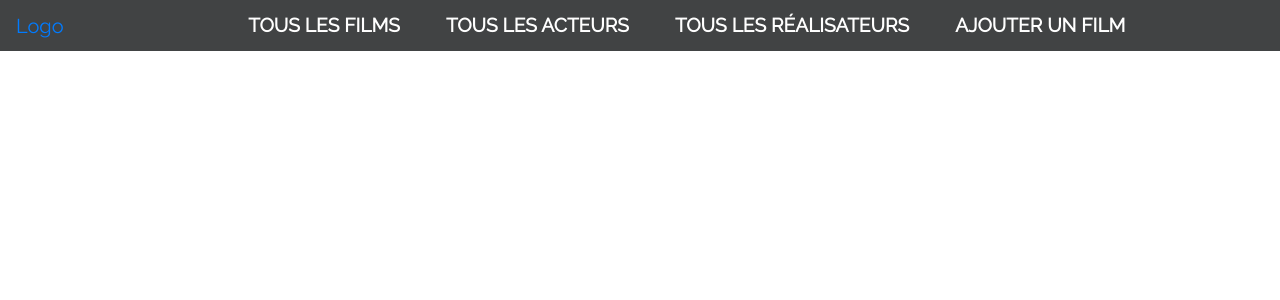
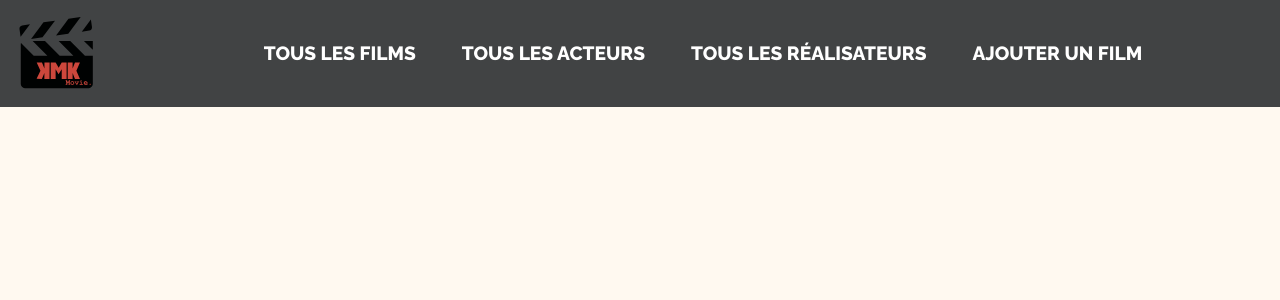
Before and after one commit to karen-ifrt/KMK-Movie, a PHP site: page /Views/header.php in a window 1280 px wide. Shown: the top 300 px of the page. Run offline with PHP 8.4, Linux system fonts and the light colour scheme; the template is opened without the code that fills it, so the values that code supplies are empty.

Commit message:
design home

```diff
--- a/Controllers/FormplusController.php
+++ b/Controllers/FormplusController.php
@@ -9,6 +9,8 @@ if (isset($_POST['submit'])) {
     $new_genre=$_POST['genre'];
     $new_realisateur=$_POST['realisateur'];
     $new_acteur=$_POST['acteur'];
-    $insert = $insertion();
+    // $insert = $insertion();
+
+}
 
 require ('Views/FormplusView.php');
--- a/Views/header.php
+++ b/Views/header.php
@@ -5,19 +5,18 @@
     <meta name="viewport" content="width=device-width, initial-scale=1.0">
     <meta http-equiv="X-UA-Compatible" content="ie=edge">
     <title><?=$title?></title>
-    <link href="https://fonts.googleapis.com/css?family=Raleway&display=swap" rel="stylesheet">
-    <link rel="stylesheet" href="https://stackpath.bootstrapcdn.com/bootstrap/4.3.1/css/bootstrap.min.css" integrity="sha384-ggOyR0iXCbMQv3Xipma34MD+dH/1fQ784/j6cY/iJTQUOhcWr7x9JvoRxT2MZw1T" crossorigin="anonymous">
+    <link href="https://fonts.googleapis.com/css?family=Raleway:400,800,900&display=swap" rel="stylesheet">    <link rel="stylesheet" href="https://stackpath.bootstrapcdn.com/bootstrap/4.3.1/css/bootstrap.min.css" integrity="sha384-ggOyR0iXCbMQv3Xipma34MD+dH/1fQ784/j6cY/iJTQUOhcWr7x9JvoRxT2MZw1T" crossorigin="anonymous">
     <link rel="stylesheet" type="text/css" href="./assets/style.css">
 </head>
 <body>
 
 <nav class="navbar navbar-expand-lg">
-  <a class="navbar-brand" href="index.php">Logo</a>
+  <a class="navbar-brand" href="index.php"><img src="assets/img/clappKMK.svg" alt="Logo KMK"></a>
   <button class="navbar-toggler" type="button" data-toggle="collapse" data-target="#navbarNavAltMarkup" aria-controls="navbarNavAltMarkup" aria-expanded="false" aria-label="Toggle navigation">
     <span class="navbar-toggler-icon"></span>
   </button>
   <div class="collapse navbar-collapse" id="navbarNavAltMarkup">
-    <div class="navbar-nav m-auto">
+    <div class="navbar-nav ">
       <a class="nav-item nav-link active" href="index.php?page=allfilms">Tous les films</a>
       <a class="nav-item nav-link" href="index.php?page=allactors">Tous les acteurs</a>
       <a class="nav-item nav-link" href="index.php?page=allreals">Tous les réalisateurs</a>
--- a/assets/style.css
+++ b/assets/style.css
@@ -26,6 +26,7 @@ footer, header, hgroup, menu, nav, section {
 body {
 	line-height: 1;
 	font-family: 'Raleway', sans-serif;
+	background: #fff9f0;
 }
 ol, ul {
 	list-style: none;
@@ -58,7 +59,7 @@ input, textarea{
 /* HOME PAGE */
 
 .video {
-    filter: opacity(70%);
+    filter: opacity(60%);
     width: 100%;
     height: 350px;
     object-fit: cover;
@@ -66,19 +67,20 @@ input, textarea{
 
 .mygenre {
 	padding: 20px;
-	border: 1px solid #CC473C;
+	border: 1px solid #414344;
 	text-align: center;
 	margin: 20px 0;
 	text-transform: uppercase;
 	color: #fff;
-	background: #CC473C;
+	background: #414344;
 	font-weight: bold;
 	transition: all .3s;
 	border-radius: 15px;
 }
 
 .mygenre:hover {
-	color: #CC473C;
+	border-radius: 0;
+	color: #414344;
 	background: #fff;
 }
 
@@ -128,8 +130,51 @@ nav .nav-item {
 	font-weight: bold;
 }
 
+nav .nav-item:hover {
+	color: #CC473C;
+}
+
 nav {
 	background-color: #414344;
+}
+
+.quote-1 {
+	transform: rotate(180deg);
+	margin-bottom: 10px;
+}
+
+.quote-2 {
+	margin-bottom: 10px;
+}
+
+.navbar-brand img {
+	width: 80px;
+}
+
+.navbar-nav {
+	margin: 0 auto;
+}
+
+.logo-home {
+	position: absolute;
+	top: 30%;
+	left: 50%;
+	transform: translate(-50%, -50%);
+}
+
+.logo-home img {
+	width: 350px;
+
+}
+
+.quote {
+	position: absolute;
+	font-size: 1.9rem;
+	top: 48%;
+	left: 50%;
+	transform: translate(-50%, -50%);
+	font-weight: 800;
+	text-transform: uppercase;
 }
 
 /* ALL MOVIES */
@@ -145,6 +190,7 @@ nav {
 	max-height: 500px;
 	display: flex;
 	flex-direction: column;
+	background: #fff;
 }
 
 .movie-title {
@@ -203,6 +249,7 @@ nav {
 	border-radius: 3px;
 	min-height: 80px;
 	margin-top: 50px;
+	background: #fff;
 }
 
 .actor-title {
@@ -246,6 +293,11 @@ nav {
 	border: 2px solid #CC473C;
 	border-radius: 5px;
 	padding: 20px 0;
+
+}
+
+.the-title {
+	padding: 5px;
 
 }
 
```
Also changed, not shown: Views/HomeView.php (+9 -6 lines), assets/img/KMK.svg, assets/img/quote.svg (added).
